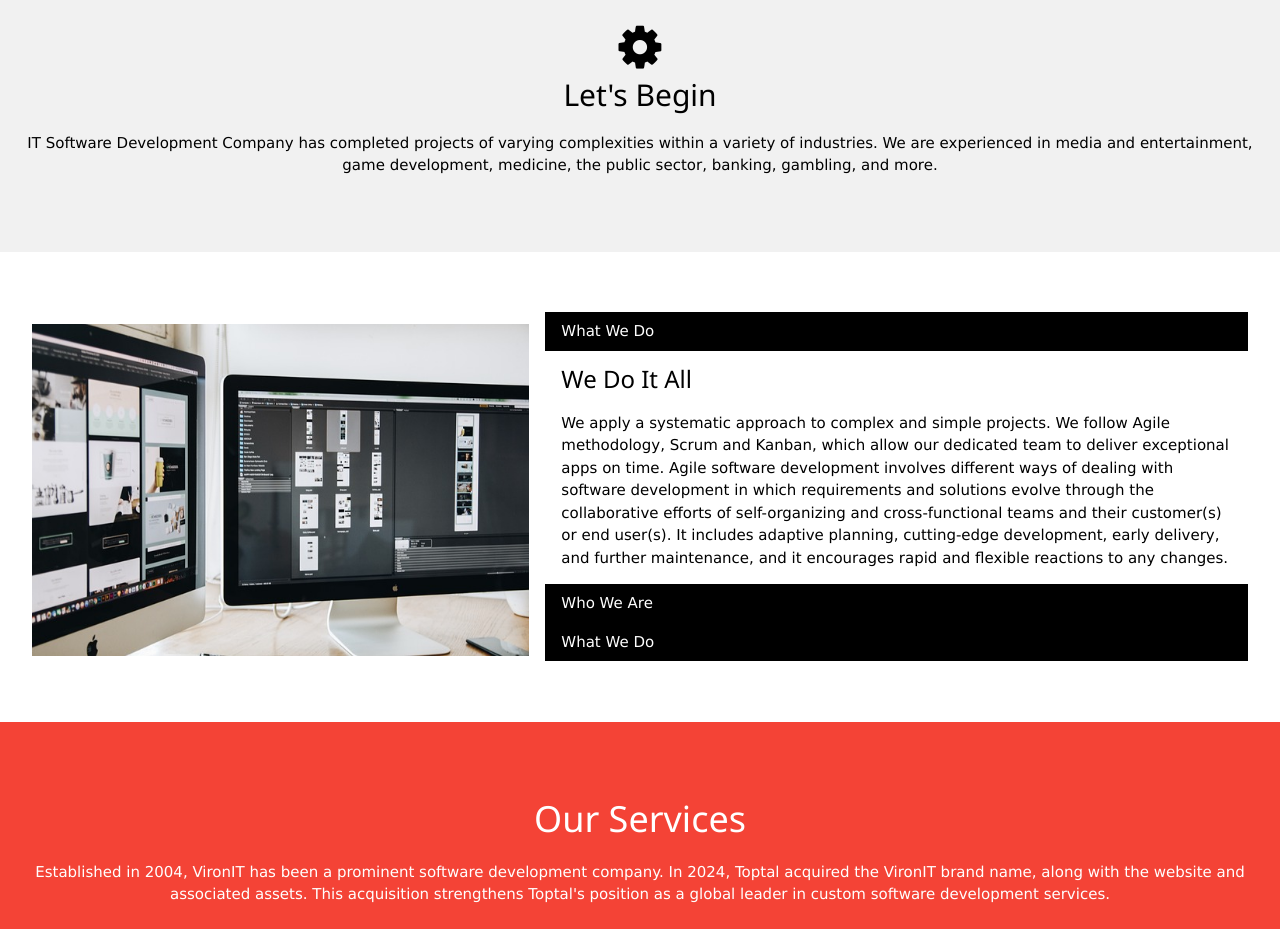
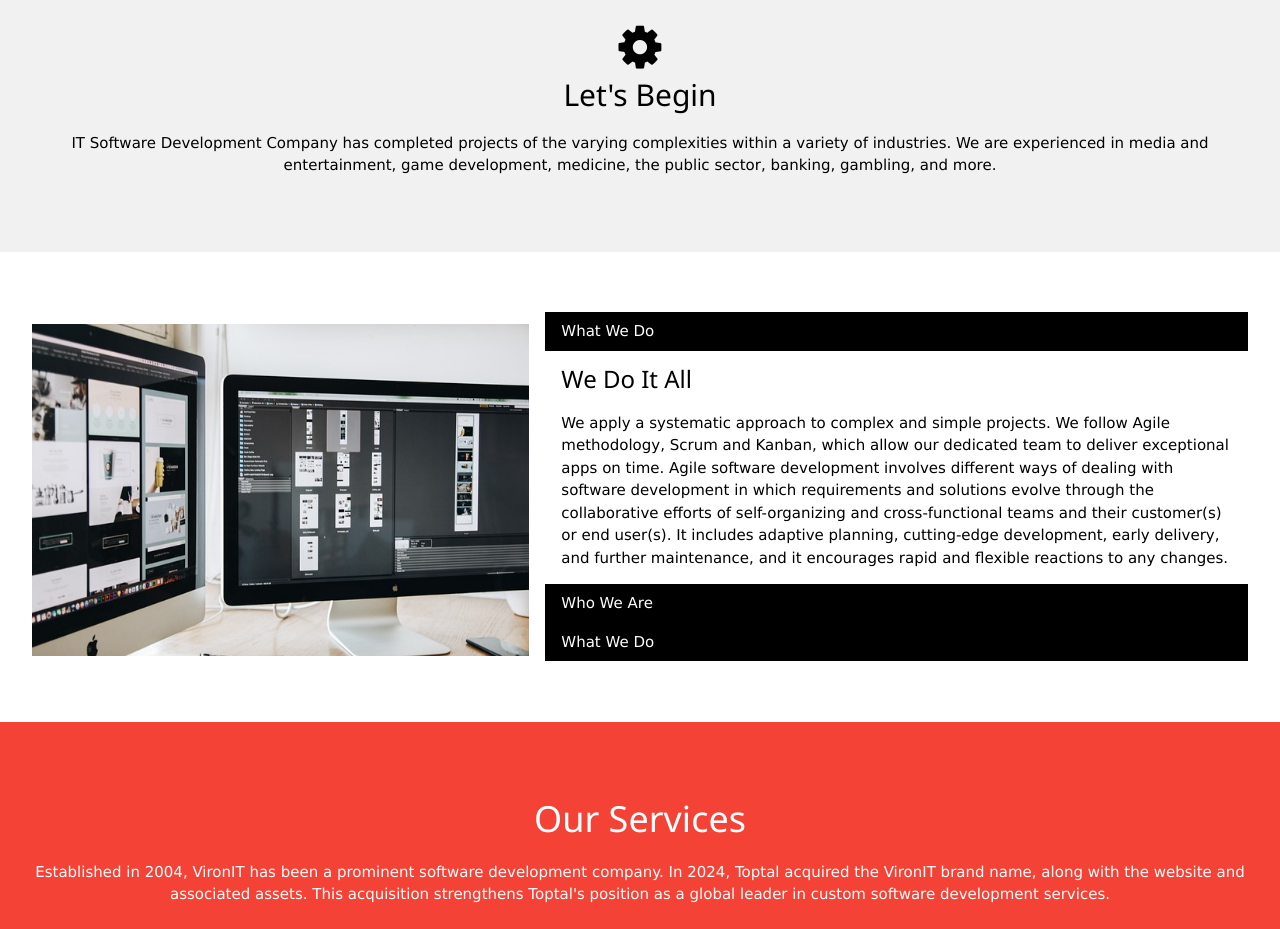
Before and after one commit to Rupalbidlan/Responsive-Web-Design, a plain HTML site: page index.html in a window 1280 px wide. Shown: the part 1080-2009 px from the top of the page. Drawn offline with nearby package versions, Linux system fonts and the light colour scheme.

Commit message:
Update index.html

```diff
--- a/index.html
+++ b/index.html
@@ -46,7 +46,7 @@
   <div class="light w3-container w3-center">
     <i class="fa fa-cog"></i>
     <h2>Let's Begin</h2>
-    <p>IT Software Development Company has completed projects of varying complexities within a variety of industries. We are experienced in media
+    <p>IT Software Development Company has completed projects of the varying complexities within a variety of industries. We are experienced in media
       and entertainment, game development, medicine, the public sector, banking, gambling, and more.
     </p>
   </div>
```
